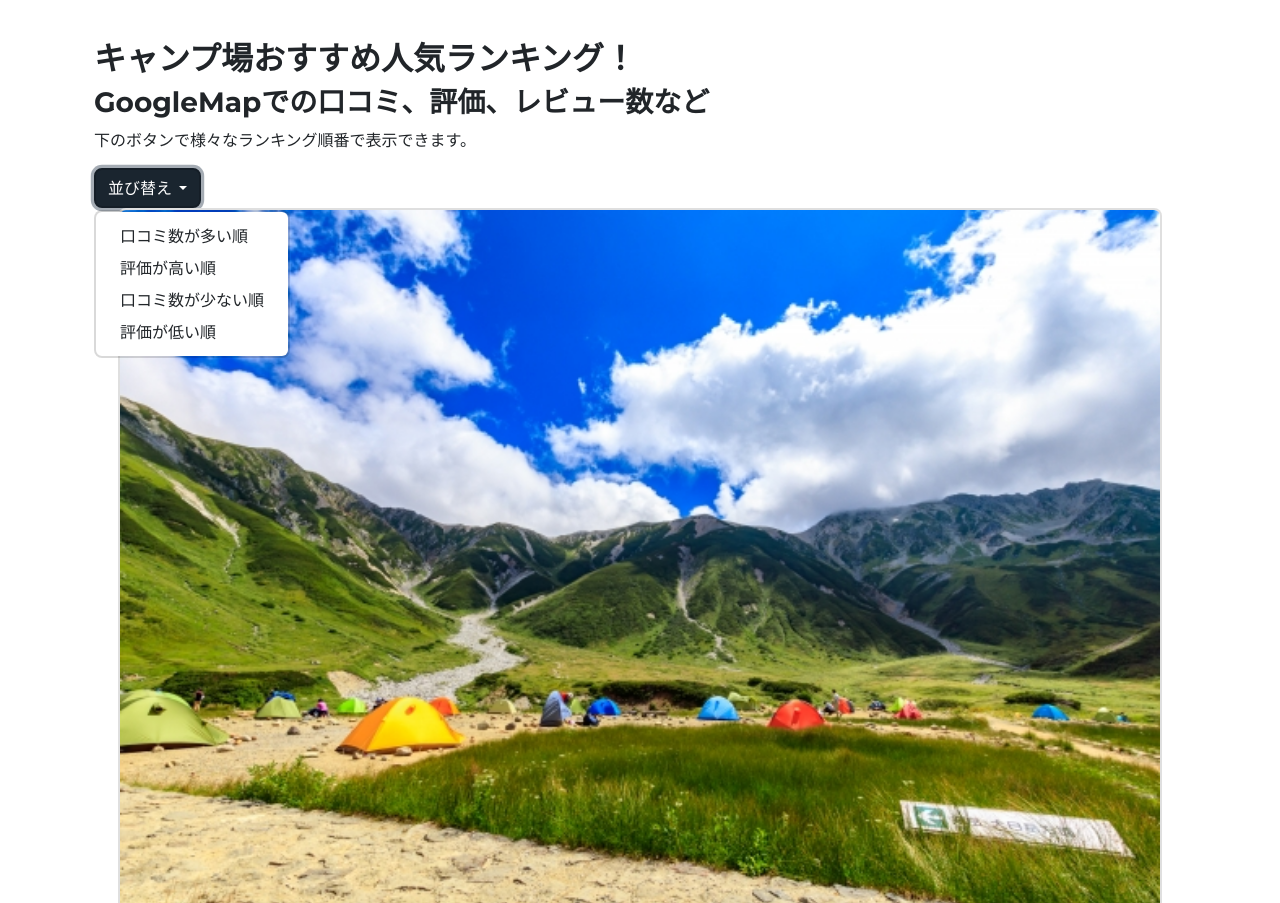
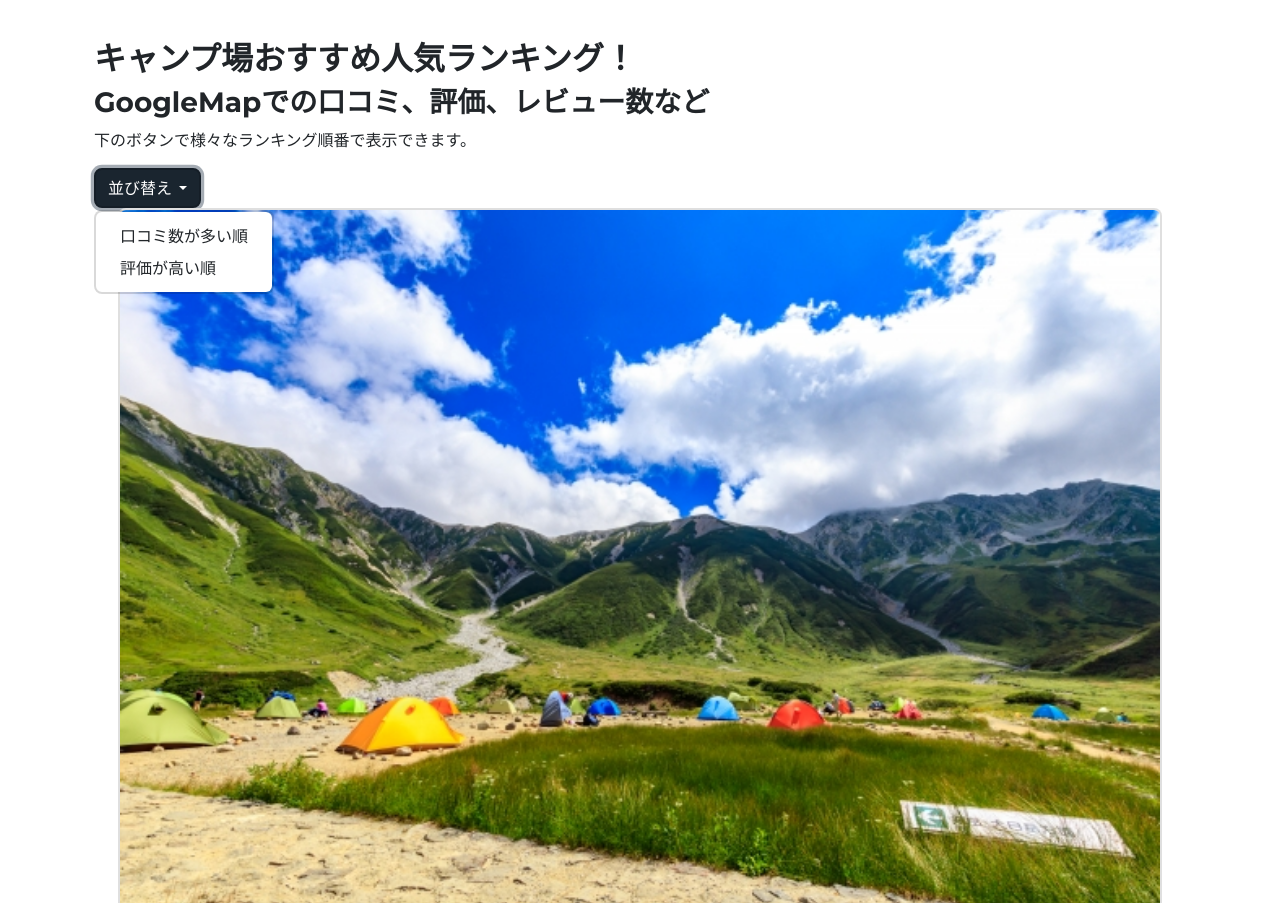
Before and after one commit to hw0917/haruharucamp, a Flask app: page /ranking in a window 1280 px wide, after a click on "並び替え". Shown: the part 104-1007 px from the top of the page. Run offline with Flask 2, Linux system fonts and the light colour scheme; data comes from the database, SQL or seed files in the repository; both versions use the stored data as it was after the commit; some libraries are stand-ins or nearby versions.

Commit message:
update: rankingページ イメージファイル追加

```diff
--- a/src/app.py
+++ b/src/app.py
@@ -211,13 +211,21 @@ def privacypolicy():
 
 @app.route('/ranking')
 def ranking():
+    rank = request.args.get('rank')
     sql = "SELECT Cl.*,ci.file_path"
     sql = sql + " FROM Camplist Cl"
     sql = sql + " JOIN campimages ci"
     sql = sql + " ON Cl.campid = ci.campid"
-    sql = sql + " ORDER BY Cl.total_review_count DESC , Cl.totalstar DESC"
+
+    if rank == 'review':
+        sql = sql + " ORDER BY Cl.total_review_count DESC , Cl.totalstar DESC"
+    elif rank == 'star':
+        sql = sql + " ORDER BY  Cl.totalstar DESC, Cl.total_review_count DESC "
+    else:
+        sql = sql + " ORDER BY Cl.total_review_count DESC , Cl.totalstar DESC"
+
+
     sql = sql + " LIMIT 5"
-
     _campranks = db.session.execute(sql)
 
     campinf = {}
--- a/src/templates/ranking.html
+++ b/src/templates/ranking.html
@@ -18,10 +18,8 @@
     並び替え
   </button>
   <div class="dropdown-menu" aria-labelledby="dropdownMenuButton">
-    <a class="dropdown-item" href="#">口コミ数が多い順</a>
-    <a class="dropdown-item" href="#">評価が高い順</a>
-    <a class="dropdown-item" href="#">口コミ数が少ない順</a>
-    <a class="dropdown-item" href="#">評価が低い順</a>
+    <a class="dropdown-item" href="/ranking?rank=review">口コミ数が多い順</a>
+    <a class="dropdown-item" href="/ranking?rank=star">評価が高い順</a>
   </div>
 </div>
   <div class="col-md">
@@ -89,7 +87,7 @@
           <img src={{ campranksinf._imagepath5 }} class="card-img-top" alt="...">
           <div class="card-body">
             <h3 class="card-text">5位</h3>
-            <h3 class="card-text">{{ campranksinf._campname6 }}</h3>
+            <h3 class="card-text">{{ campranksinf._campname5 }}</h3>
             <h4 class="card-text">レビュー評価点:&nbsp;&nbsp;&nbsp;&nbsp;{{ campranksinf._totalstar5 }}</h4>
             <h4 class="card-text">口コミ数:&nbsp;&nbsp;&nbsp;&nbsp;{{ campranksinf._total_review_count5 }}件</h4>
             <p class="card-text">powered by Google</p>
```
Also changed, not shown: src/camp.db, src/static/images/剱沢キャンプ場1.jpg (added), 1 other file.
